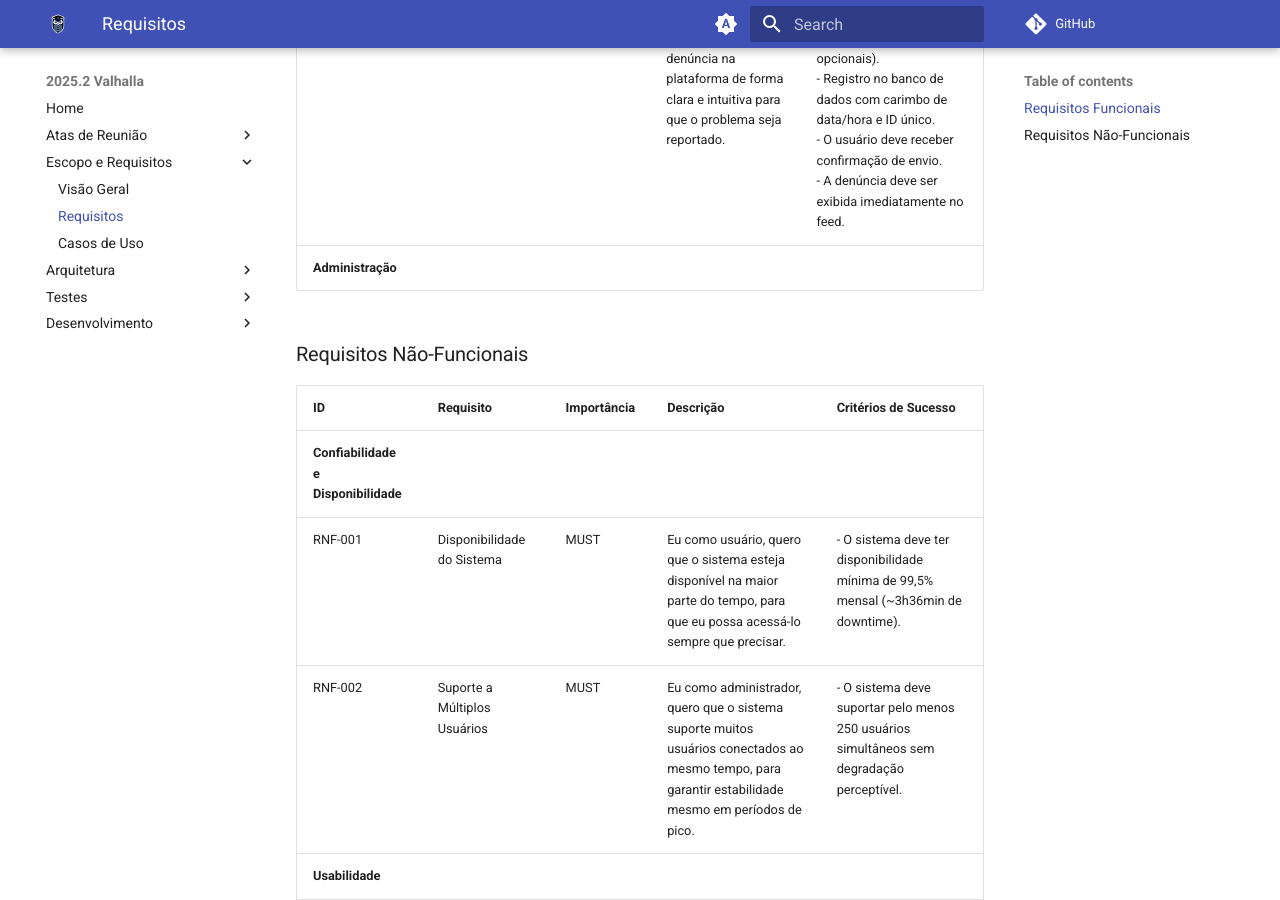
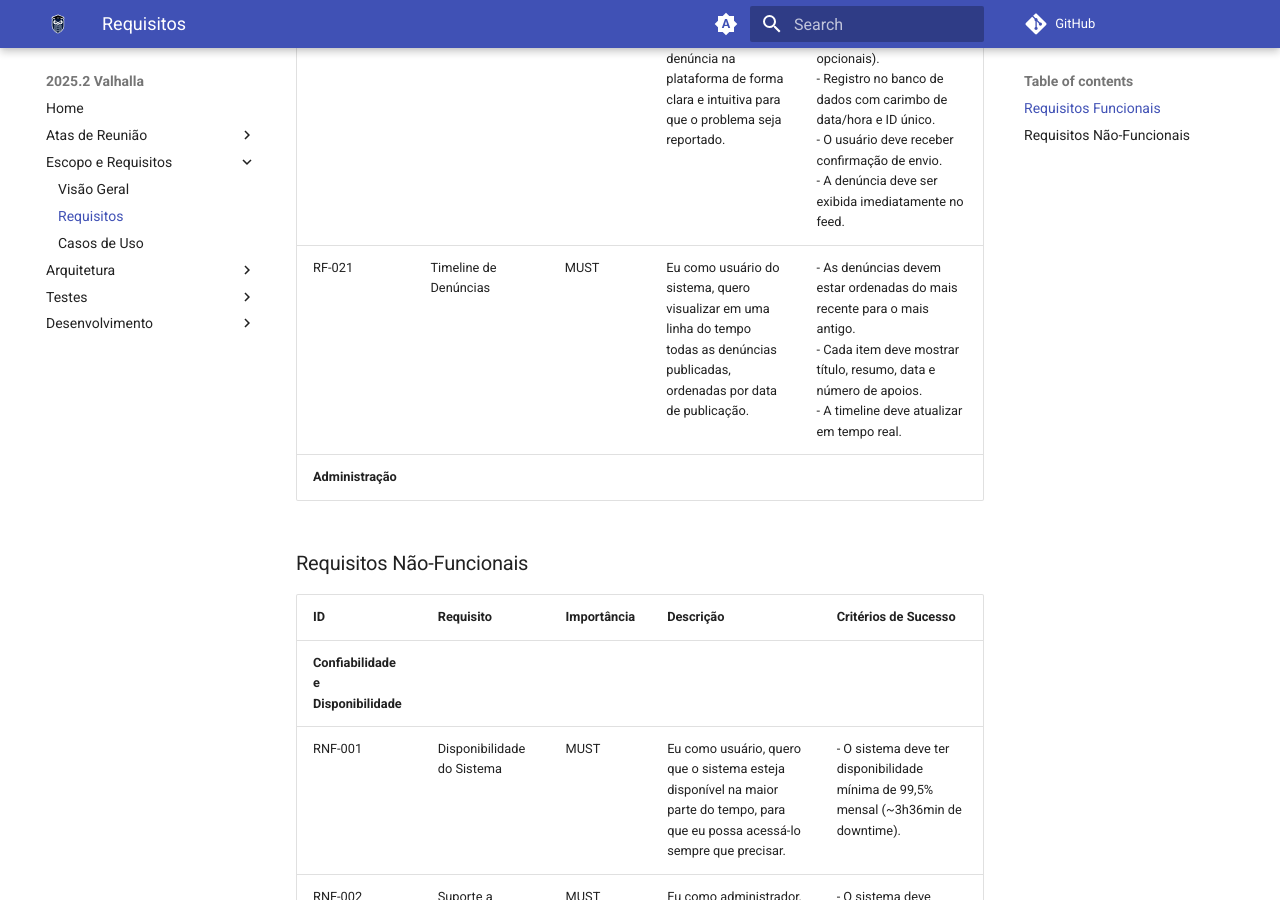
Before and after one commit to fga-eps-mds/2025.2-Valhalla-Docs, an MkDocs documentation site: the page built from docs/escopo-requisitos/Requisitos.md, in a window 1280 px wide and 900 px high, scrolled down 4864 px. Built offline with MkDocs 1.6.1 and Material for MkDocs 9.7.7, drawn with Linux system fonts in a browser that asks for light colours; comment, search, counter and statistics services are not loaded.

Commit message:
doc - preenche RF 021 da Página de Denúncias

```diff
--- a/docs/escopo-requisitos/Requisitos.md
+++ b/docs/escopo-requisitos/Requisitos.md
@@ -31,6 +31,7 @@ Esta tabela lista todos os requisitos do projeto, sua prioridade e descrição d
 | RF-018 | Moderação e Denúncia de Abuso | MUST | Eu como usuário, quero ter a opção de denunciar conteúdos ofensivos ou abusivos para que a moderação da plataforma possa analisar e tomar as medidas necessárias. | - O botão de denúncia deve estar visível em todas as postagens/comentários.<br>- O usuário deve poder escolher o motivo da denúncia em uma lista pré-definida.<br>- A denúncia deve ser registrada com data, hora e IDs.<br>- A moderação deve receber notificação imediata. |
 | RF-019 | Filtros e Busca | COULD | Eu como usuário que deseja encontrar uma denúncia específica, quero poder filtrar e buscar denúncias por categoria para encontrar facilmente o conteúdo que procuro. | - O sistema deve permitir busca por palavras-chave no título e conteúdo.<br>- Deve haver filtros por categoria, período de tempo e status.<br>- Os resultados devem ser apresentados em no máximo 2 segundos. |
 | RF-020 | Publicação de Denúncia | MUST | Eu como usuário que presenciou uma irregularidade, quero registrar uma denúncia na plataforma de forma clara e intuitiva para que o problema seja reportado. | - O formulário deve ser simples, com campos obrigatórios (categoria, descrição, anexos opcionais).<br>- Registro no banco de dados com carimbo de data/hora e ID único.<br>- O usuário deve receber confirmação de envio.<br>- A denúncia deve ser exibida imediatamente no feed. |
+| RF-021 | Timeline de Denúncias | MUST | Eu como usuário do sistema, quero visualizar em uma linha do tempo todas as denúncias publicadas, ordenadas por data de publicação. | - As denúncias devem estar ordenadas do mais recente para o mais antigo.<br>- Cada item deve mostrar título, resumo, data e número de apoios.<br>- A timeline deve atualizar em tempo real. |
 | **Administração** | | | | |
 
 ### Requisitos Não-Funcionais
```
